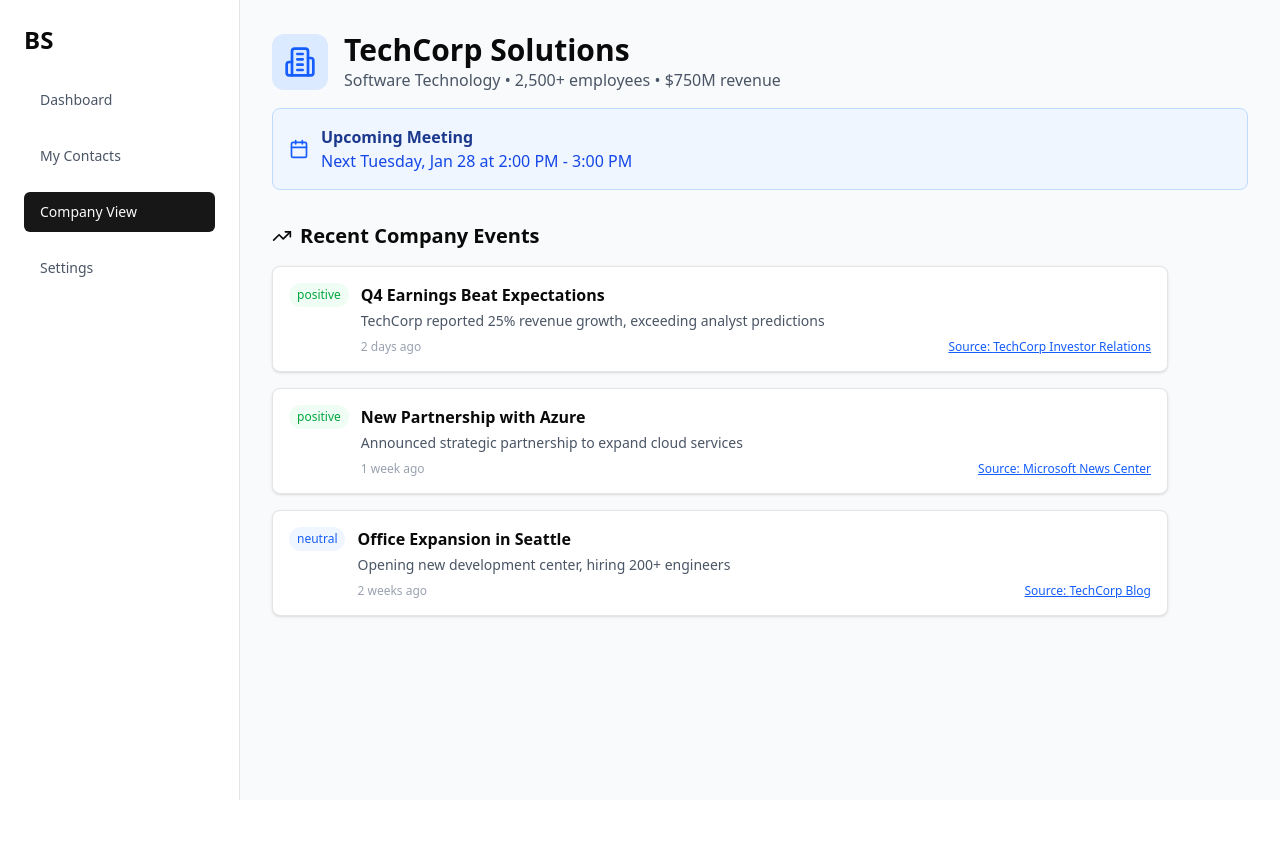
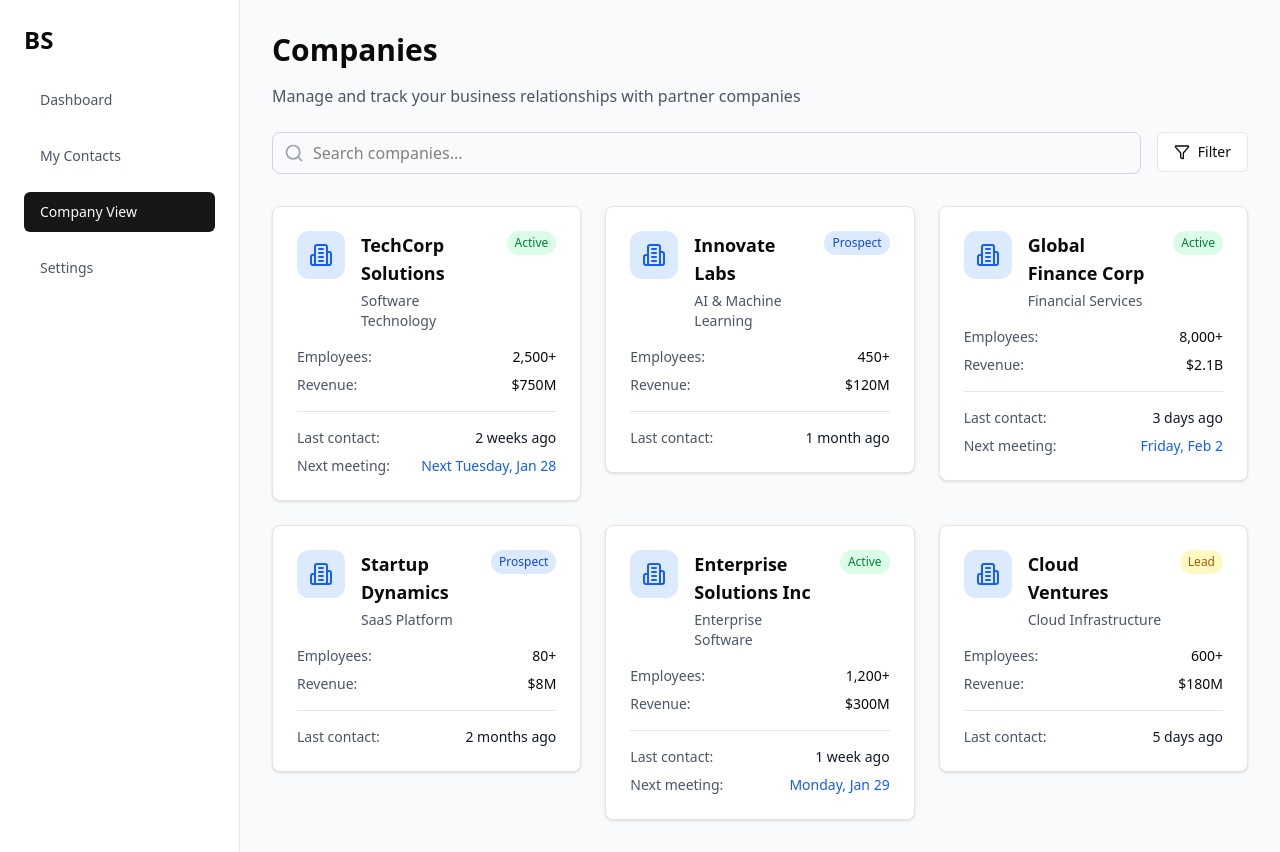
Before and after one commit to Geertvdc/zure-vibecoding, a Next.js app: page /company in a window 1280 px wide. Before the commit the page ends 800 px from the top, so only its background shows below. Built offline with nearby package versions, Linux system fonts and the light colour scheme.

Commit message:
Implement company list view with navigation to individual company details
Co-authored-by: Geertvdc <8984505+Geertvdc@users.noreply.github.com>

```diff
--- /dev/null
+++ b/src/app/company/[id]/meeting/page.tsx
@@ -0,0 +1,17 @@
+import MeetingDetailView from "@/components/meeting-detail-view";
+
+export default function MeetingPage() {
+  return <MeetingDetailView />;
+}
+
+// This function generates the static params for the company IDs
+export function generateStaticParams() {
+  return [
+    { id: 'techcorp-solutions' },
+    { id: 'innovate-labs' },
+    { id: 'global-finance' },
+    { id: 'startup-dynamics' },
+    { id: 'enterprise-solutions' },
+    { id: 'cloud-ventures' },
+  ];
+}
--- /dev/null
+++ b/src/app/company/[id]/page.tsx
@@ -0,0 +1,17 @@
+import CompanyView from "@/components/company-view";
+
+export default function CompanyDetailPage() {
+  return <CompanyView />;
+}
+
+// This function generates the static params for the company IDs
+export function generateStaticParams() {
+  return [
+    { id: 'techcorp-solutions' },
+    { id: 'innovate-labs' },
+    { id: 'global-finance' },
+    { id: 'startup-dynamics' },
+    { id: 'enterprise-solutions' },
+    { id: 'cloud-ventures' },
+  ];
+}
--- a/src/app/company/meeting/page.tsx
+++ /dev/null
@@ -1,5 +0,0 @@
-import MeetingDetailView from "@/components/meeting-detail-view";
-
-export default function MeetingPage() {
-  return <MeetingDetailView />;
-}
--- a/src/app/company/page.tsx
+++ b/src/app/company/page.tsx
@@ -1,5 +1,5 @@
-import CompanyView from "@/components/company-view";
+import CompanyList from "@/components/company-list";
 
 export default function CompanyPage() {
-  return <CompanyView />;
+  return <CompanyList />;
 }
--- /dev/null
+++ b/src/components/company-list.tsx
@@ -0,0 +1,192 @@
+import { Card, CardContent } from "@/components/ui/card";
+import { Button } from "@/components/ui/button";
+import { Building2, Search, Filter } from "lucide-react";
+import Link from "next/link";
+
+export default function CompanyList() {
+  // Mock companies data
+  const companies = [
+    {
+      id: "techcorp-solutions",
+      name: "TechCorp Solutions",
+      industry: "Software Technology",
+      employees: "2,500+",
+      revenue: "$750M",
+      status: "Active",
+      lastInteraction: "2 weeks ago",
+      upcomingMeeting: "Next Tuesday, Jan 28",
+    },
+    {
+      id: "innovate-labs",
+      name: "Innovate Labs",
+      industry: "AI & Machine Learning",
+      employees: "450+",
+      revenue: "$120M",
+      status: "Prospect",
+      lastInteraction: "1 month ago",
+      upcomingMeeting: null,
+    },
+    {
+      id: "global-finance",
+      name: "Global Finance Corp",
+      industry: "Financial Services",
+      employees: "8,000+",
+      revenue: "$2.1B",
+      status: "Active",
+      lastInteraction: "3 days ago",
+      upcomingMeeting: "Friday, Feb 2",
+    },
+    {
+      id: "startup-dynamics",
+      name: "Startup Dynamics",
+      industry: "SaaS Platform",
+      employees: "80+",
+      revenue: "$8M",
+      status: "Prospect",
+      lastInteraction: "2 months ago",
+      upcomingMeeting: null,
+    },
+    {
+      id: "enterprise-solutions",
+      name: "Enterprise Solutions Inc",
+      industry: "Enterprise Software",
+      employees: "1,200+",
+      revenue: "$300M",
+      status: "Active",
+      lastInteraction: "1 week ago",
+      upcomingMeeting: "Monday, Jan 29",
+    },
+    {
+      id: "cloud-ventures",
+      name: "Cloud Ventures",
+      industry: "Cloud Infrastructure",
+      employees: "600+",
+      revenue: "$180M",
+      status: "Lead",
+      lastInteraction: "5 days ago",
+      upcomingMeeting: null,
+    },
+  ];
+
+  const getStatusColor = (status: string) => {
+    switch (status) {
+      case "Active":
+        return "text-green-700 bg-green-100";
+      case "Prospect":
+        return "text-blue-700 bg-blue-100";
+      case "Lead":
+        return "text-yellow-700 bg-yellow-100";
+      default:
+        return "text-gray-700 bg-gray-100";
+    }
+  };
+
+  return (
+    <div className="flex min-h-screen bg-gray-50">
+      {/* Sidebar */}
+      <aside className="w-60 bg-white border-r p-6 flex flex-col gap-6">
+        <div className="text-2xl font-bold">BS</div>
+        <nav className="flex flex-col gap-4 text-gray-600">
+          <Link href="/">
+            <Button variant="ghost" className="justify-start w-full">
+              Dashboard
+            </Button>
+          </Link>
+          <Button variant="ghost" className="justify-start">
+            My Contacts
+          </Button>
+          <Button variant="default" className="justify-start">
+            Company View
+          </Button>
+          <Button variant="ghost" className="justify-start">
+            Settings
+          </Button>
+        </nav>
+      </aside>
+
+      {/* Main content */}
+      <main className="flex-1 p-8">
+        {/* Header */}
+        <div className="mb-8">
+          <h1 className="text-3xl font-bold mb-4">Companies</h1>
+          <p className="text-gray-600 mb-6">
+            Manage and track your business relationships with partner companies
+          </p>
+
+          {/* Search and Filter Bar */}
+          <div className="flex gap-4 mb-6">
+            <div className="flex-1 relative">
+              <Search className="w-5 h-5 absolute left-3 top-1/2 transform -translate-y-1/2 text-gray-400" />
+              <input
+                type="text"
+                placeholder="Search companies..."
+                className="w-full pl-10 pr-4 py-2 border border-gray-300 rounded-lg focus:outline-none focus:ring-2 focus:ring-blue-500"
+              />
+            </div>
+            <Button variant="outline" className="flex items-center gap-2">
+              <Filter className="w-4 h-4" />
+              Filter
+            </Button>
+          </div>
+        </div>
+
+        {/* Companies Grid */}
+        <div className="grid grid-cols-1 lg:grid-cols-2 xl:grid-cols-3 gap-6">
+          {companies.map((company) => (
+            <Link key={company.id} href={`/company/${company.id}`}>
+              <Card className="hover:shadow-lg transition-shadow cursor-pointer">
+                <CardContent className="p-6">
+                  {/* Company Header */}
+                  <div className="flex items-start gap-4 mb-4">
+                    <div className="bg-blue-100 p-3 rounded-xl">
+                      <Building2 className="w-6 h-6 text-blue-600" />
+                    </div>
+                    <div className="flex-1">
+                      <h3 className="text-lg font-semibold mb-1">
+                        {company.name}
+                      </h3>
+                      <p className="text-sm text-gray-600">{company.industry}</p>
+                    </div>
+                    <span
+                      className={`px-2 py-1 text-xs rounded-full ${getStatusColor(company.status)}`}
+                    >
+                      {company.status}
+                    </span>
+                  </div>
+
+                  {/* Company Stats */}
+                  <div className="space-y-2 mb-4">
+                    <div className="flex justify-between text-sm">
+                      <span className="text-gray-600">Employees:</span>
+                      <span className="font-medium">{company.employees}</span>
+                    </div>
+                    <div className="flex justify-between text-sm">
+                      <span className="text-gray-600">Revenue:</span>
+                      <span className="font-medium">{company.revenue}</span>
+                    </div>
+                  </div>
+
+                  {/* Interaction Info */}
+                  <div className="border-t pt-4 space-y-2">
+                    <div className="flex justify-between text-sm">
+                      <span className="text-gray-600">Last contact:</span>
+                      <span className="text-gray-900">{company.lastInteraction}</span>
+                    </div>
+                    {company.upcomingMeeting && (
+                      <div className="flex justify-between text-sm">
+                        <span className="text-gray-600">Next meeting:</span>
+                        <span className="text-blue-600 font-medium">
+                          {company.upcomingMeeting}
+                        </span>
+                      </div>
+                    )}
+                  </div>
+                </CardContent>
+              </Card>
+            </Link>
+          ))}
+        </div>
+      </main>
+    </div>
+  );
+}
--- a/src/components/company-view.tsx
+++ b/src/components/company-view.tsx
@@ -86,6 +86,13 @@ export default function CompanyView() {
 
       {/* Main content */}
       <main className="flex-1 p-8">
+        {/* Back navigation */}
+        <div className="mb-6">
+          <Link href="/company" className="text-blue-600 hover:text-blue-800 text-sm flex items-center gap-2">
+            ← Back to Companies
+          </Link>
+        </div>
+
         {/* Company Header */}
         <div className="mb-8">
           <div className="flex items-center gap-4 mb-4">
@@ -101,7 +108,7 @@ export default function CompanyView() {
             </div>
           </div>
 
-          <Link href="/company/meeting">
+          <Link href="/company/techcorp-solutions/meeting">
             <div className="bg-blue-50 border border-blue-200 rounded-lg p-4 flex items-center gap-3 hover:bg-blue-100 transition-colors cursor-pointer">
               <Calendar className="w-5 h-5 text-blue-600" />
               <div>
```
